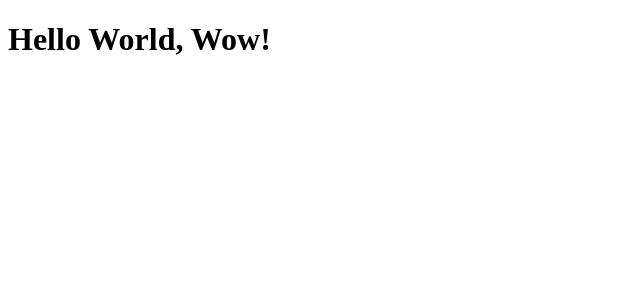
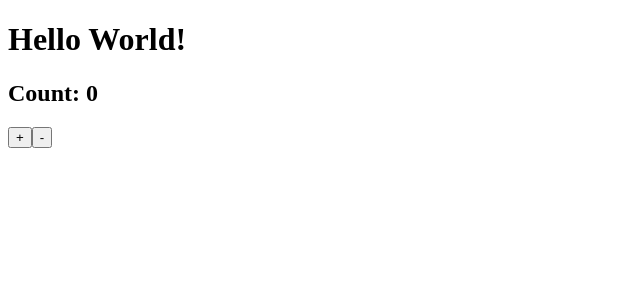
Before and after one commit to AliNisarAhmed/react-boilerplate, a React app: page / in a window 1280 px wide. Shown: the top 300 px of the page, without its empty margins (0-640 px from the left). Built offline with nearby package versions, Linux system fonts and the light colour scheme.

Commit message:
adding babel, @babel/plugin-proposal-class-properties, to use newwest JS features

```diff
--- a/package.json
+++ b/package.json
@@ -32,6 +32,7 @@
 		"webpack-merge": "^4.2.2"
 	},
 	"dependencies": {
+		"@babel/plugin-proposal-class-properties": "^7.7.4",
 		"react": "^16.12.0",
 		"react-dom": "^16.12.0"
 	}
--- a/src/App.js
+++ b/src/App.js
@@ -1,9 +1,20 @@
 import React from 'react';
 
 class App extends React.Component {
+
+	state = {
+		count: 0
+	}
+
 	render () {
-		debugger;
-		return <h1>Hello World, Wow!</h1>
+		return (
+			<div>
+				<h1>Hello World!</h1>
+				<h2>Count: {this.state.count}</h2>
+				<button onClick={() => this.setState(s => ({ count: s.count + 1}))}>+</button>
+				<button onClick={() => this.setState(s => ({ count: s.count - 1}))}>-</button>
+			</div>
+		)
 	}
 }
 
--- a/webpack.config.base.js
+++ b/webpack.config.base.js
@@ -14,7 +14,8 @@ module.exports = {
 				loader: 'babel-loader',
 				exclude: /node_modules/,
 				options: {
-					presets: ['@babel/preset-env', '@babel/preset-react']
+					presets: ['@babel/preset-env', '@babel/preset-react'],
+					plugins: ['@babel/plugin-proposal-class-properties']
 				}
 			}
 		]
```
Also changed, not shown: 1 other file (tests, documents, lock files or other folders).
